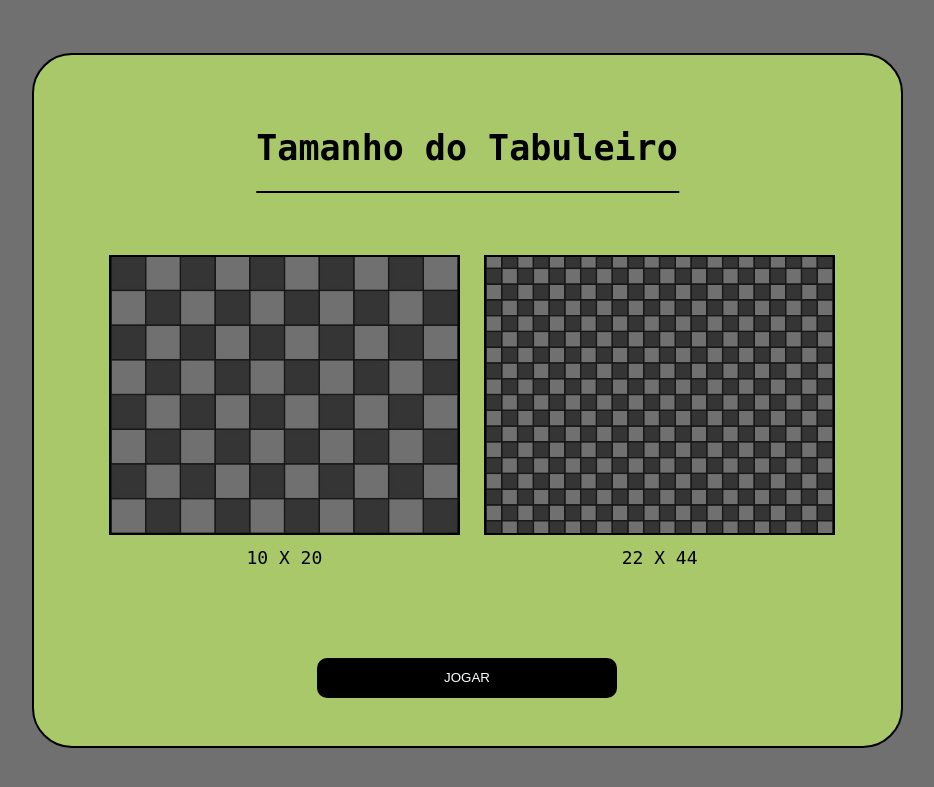
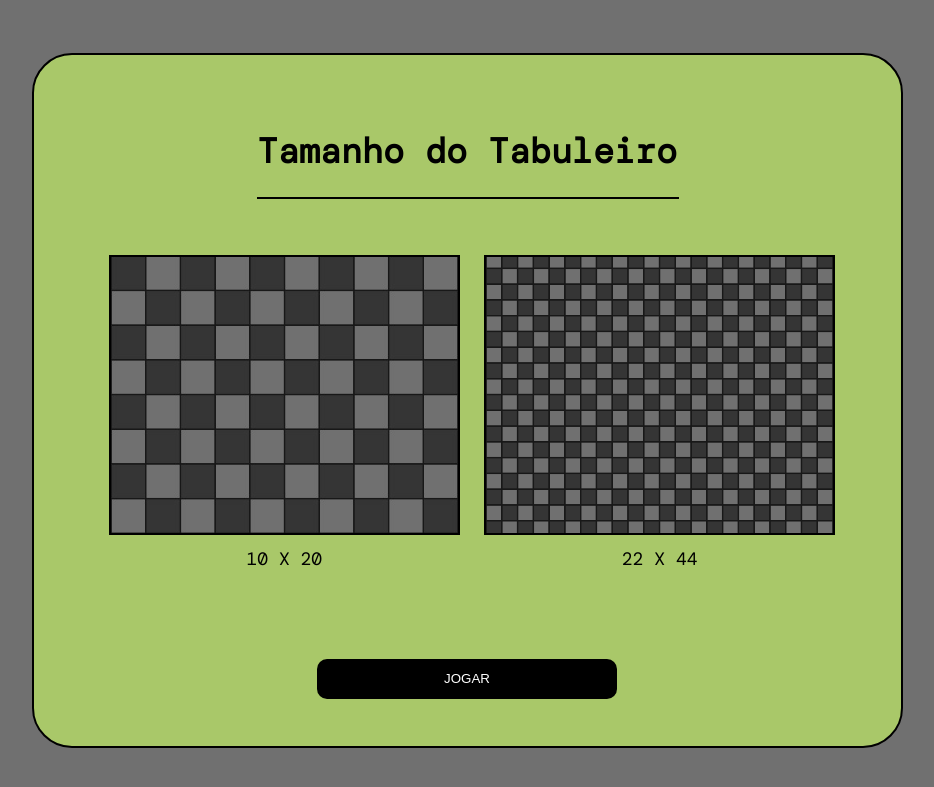
Before and after one commit to Piteli02/Tetris, a PHP site: page /sel_tam_tabuleiro.html in a window 1280 px wide. Shown: the top 787 px of the page, without its empty margins (173-1107 px from the left). Run offline with PHP 8.4, Linux system fonts and the light colour scheme; some web fonts are replaced.

Commit message:
Adicionando fonte MDMone-regular

```diff
--- a/Styles/styletam_tabuleiro.css
+++ b/Styles/styletam_tabuleiro.css
@@ -1,6 +1,6 @@
 @font-face {
     font-family: 'DM Mono';
-    src: url('fonts/DMMono-Regular.ttf') format('truetype');
+    src: url('Fontes/DMMono-Regular.ttf') format('truetype');
 
 }
 
```
Also changed, not shown: Fontes/DMMono-Regular.ttf (added).
